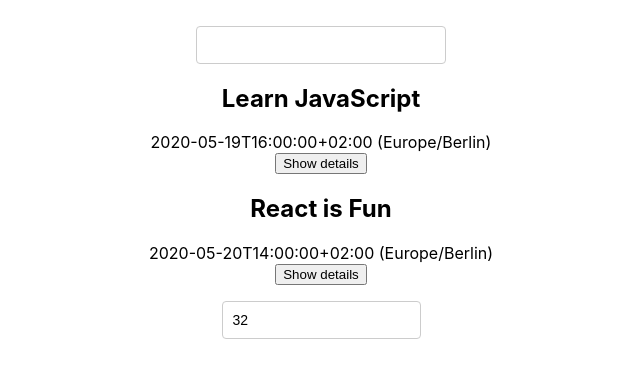
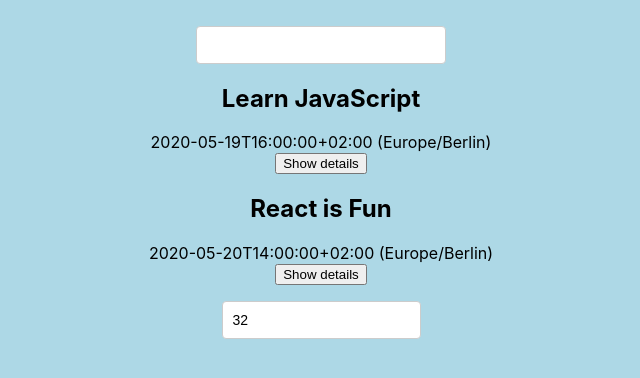
Before and after one commit to nickbeasley/Meet-App, a React (Create React App) app: page / in a window 1280 px wide. Shown: the top 378 px of the page, without its empty margins (319-959 px from the left). Built offline with nearby package versions, Linux system fonts and the light colour scheme.

Commit message:
Style update
Updated BG Color and added logo

```diff
--- a/public/index.html
+++ b/public/index.html
@@ -24,7 +24,7 @@
       work correctly both with client-side routing and a non-root public URL.
       Learn how to configure a non-root public URL by running `npm run build`.
     -->
-    <title>React App</title>
+    <title>Meet Up</title>
   </head>
   <body>
     <noscript>You need to enable JavaScript to run this app.</noscript>
--- a/src/App.css
+++ b/src/App.css
@@ -1,4 +1,7 @@
 @import url(https://fonts.googleapis.com/css?family=Roboto:500);
+html {
+  background-color: lightblue;
+}
 .App {
   text-align: center;
   padding: 2% 5%;
```
Also changed, not shown: public/nkblogo.png (added), 1 other file (tests, documents, lock files or other folders).
